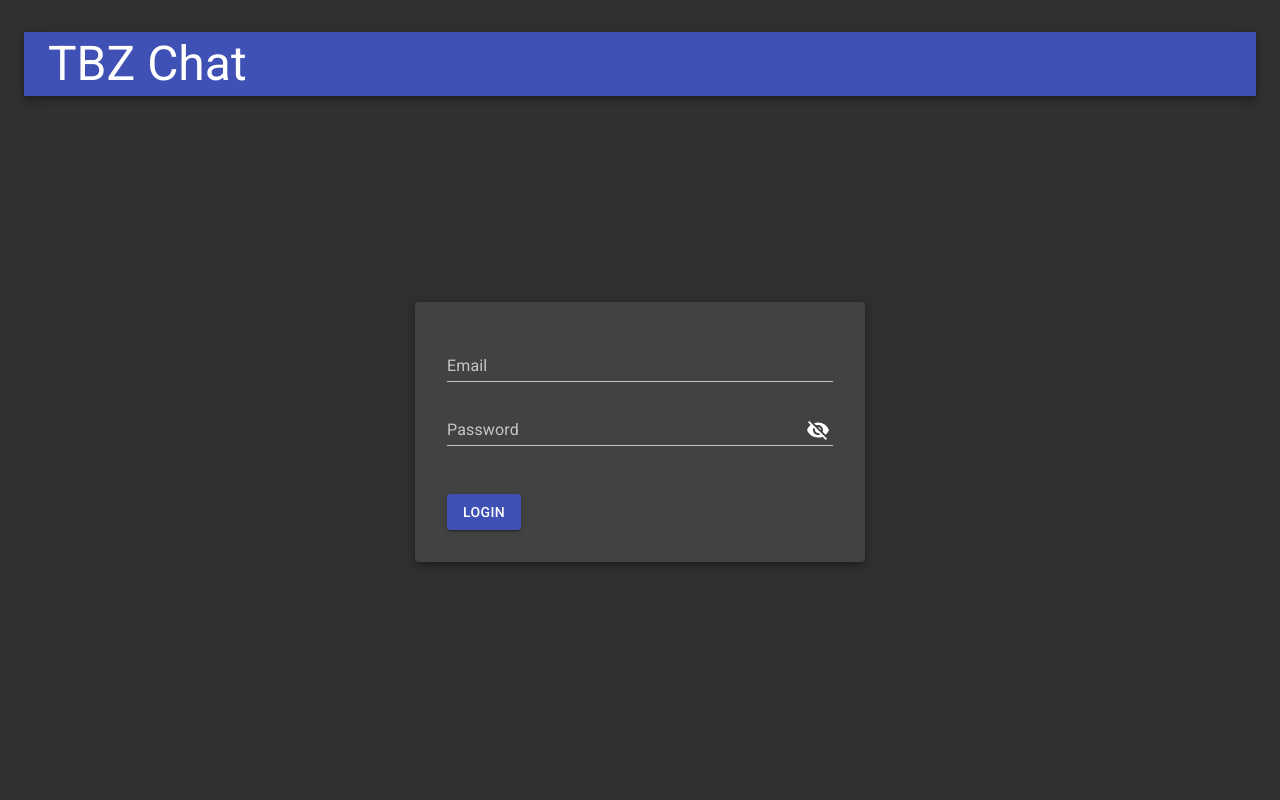
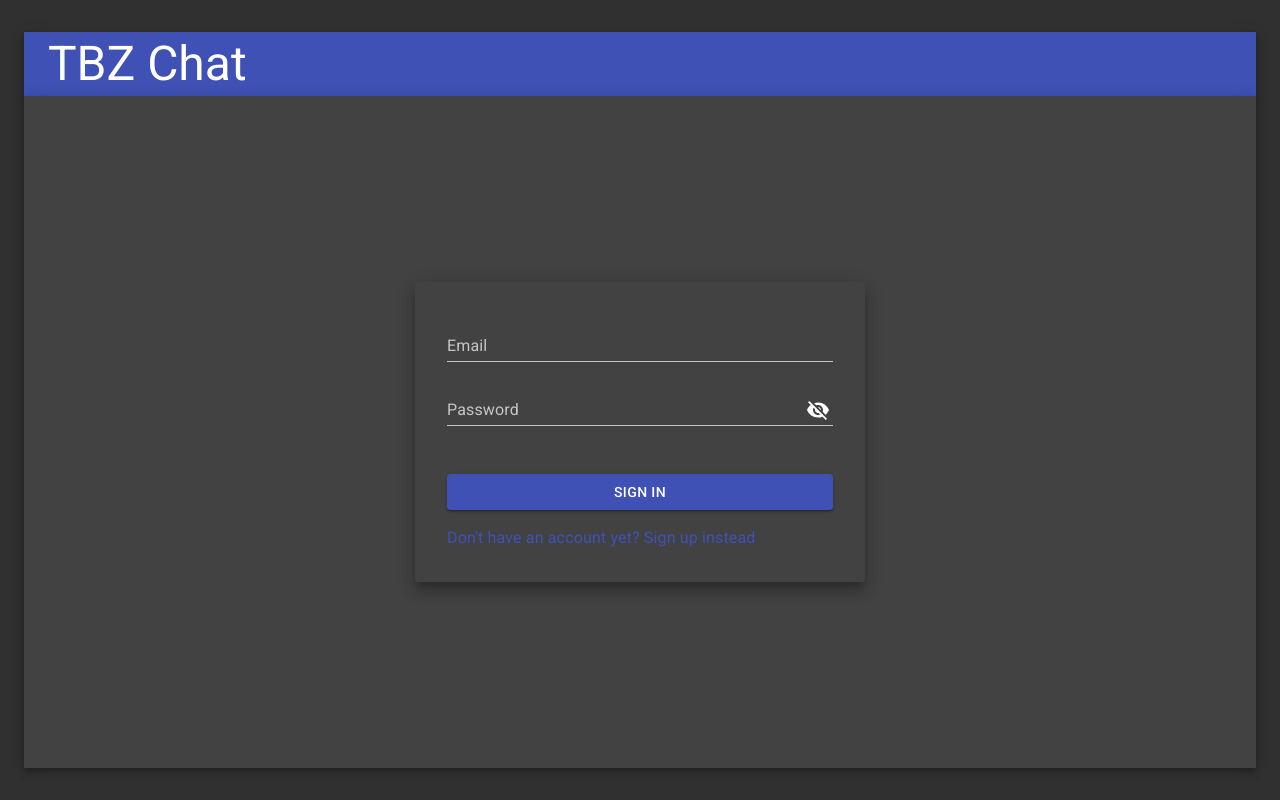
Before and after one commit to sanjayrajesh/tbz-chat, a React (Create React App) app in the folder tbz-chat-frontend/: page /login in a window 1280 px wide. Built offline with nearby package versions, Linux system fonts and the light colour scheme; no server answers.

Commit message:
sign up + sign in

```diff
--- a/tbz-chat-frontend/src/components/App.tsx
+++ b/tbz-chat-frontend/src/components/App.tsx
@@ -25,10 +25,9 @@ const App = () => {
                 <BrowserRouter>
                     <Switch>
                         <Route path="/test" component={TestPage} />
-                        <Route exact path="/login" component={LoginPage} />
+                        <Route path="/login" component={LoginPage} />
                         <Route
-                            exact
-                            path="/register"
+                            path="/sign-up"
                             component={RegisterPage}
                         />
                         <Route secure exact path="/" component={ChatPage} />
--- a/tbz-chat-frontend/src/components/Route.tsx
+++ b/tbz-chat-frontend/src/components/Route.tsx
@@ -1,7 +1,6 @@
 import React from 'react'
-import { Redirect, Route as DomRoute, RouteProps as DomRouteProps, useLocation } from 'react-router-dom'
+import { Redirect, Route as DomRoute, RouteProps as DomRouteProps } from 'react-router-dom'
 import useAuthStatus from '../util/hooks/useAuthStatus'
-import { setInitialRequest } from './pages/LoginPage';
 
 type RouteProps = DomRouteProps & {
     secure?: boolean
@@ -11,9 +10,6 @@ const Route = (props: RouteProps) => {
 
     const {secure} = props;
     const authStatus = useAuthStatus();
-    const location = useLocation();
-
-    setInitialRequest(location.pathname);
 
     if(authStatus === 'PENDING') {
         return (
--- a/tbz-chat-frontend/src/components/context/LanguageContext.tsx
+++ b/tbz-chat-frontend/src/components/context/LanguageContext.tsx
@@ -1,8 +1,9 @@
 import React, { createContext, ReactNode, useState } from 'react'
+import { Language } from '../../language/language';
 
 type LanguageContextValue = {
-    language: string,
-    setLanguage: (language: string) => void
+    language: Language,
+    setLanguage: (language: Language) => void
 }
 
 const initialValue: LanguageContextValue = {
@@ -18,7 +19,7 @@ type LanguageContextProviderProps = {
 
 export const LanguageContextProvider = (props: LanguageContextProviderProps) => {
 
-    const [language, setLanguage] = useState('en');
+    const [language, setLanguage] = useState<Language>('en');
 
     return (
         <LanguageContext.Provider value={{language, setLanguage}}>
--- a/tbz-chat-frontend/src/components/pages/LoginPage.tsx
+++ b/tbz-chat-frontend/src/components/pages/LoginPage.tsx
@@ -11,6 +11,7 @@ import ActionButton from "../atoms/ActionButton";
 import Center from "../atoms/Center";
 import PasswordField from "../atoms/input/PasswordField";
 import TextField from "../atoms/input/TextField";
+import Link from "../atoms/Link";
 import Paper from "../atoms/Paper";
 import Page from "../Page";
 
@@ -19,20 +20,10 @@ const initialValues: LoginRequest = {
     password: "",
 };
 
-let initialRequest: string = "/";
-let initialRequestSet = false;
-
-export const setInitialRequest = (request: string) => {
-  if (!initialRequestSet && request !== "/login") {
-    initialRequest = request;
-    initialRequestSet = true;
-  }
-};
-
-const useStyle = makeStyles((theme) => ({
+export const useStyle = makeStyles((theme) => ({
     paper: {
         width: theme.breakpoints.width("sm") * 0.75,
-  }
+    },
 }));
 
 const LoginPage = () => {
@@ -49,17 +40,26 @@ const LoginPage = () => {
     );
 
     if (authStatus === "AUTHENTICATED") {
-    return <Redirect to={initialRequest} />;
+        return <Redirect to="/" />;
     }
 
     return (
-    <Page title={getString("login")}>
+        <Page title={getString("sign.in")}>
+            <Box clone width={1} height={1}>
+                <Paper square>
                     <Center>
-        <Paper className={classes.paper}>
-          <Formik initialValues={initialValues} onSubmit={handleSubmit}>
+                        <Paper className={classes.paper} elevation={10}>
+                            <Formik
+                                initialValues={initialValues}
+                                onSubmit={handleSubmit}
+                            >
                                 {({ isSubmitting }) => (
                                     <Form>
-                <Grid container spacing={2} direction="column">
+                                        <Grid
+                                            container
+                                            spacing={2}
+                                            direction="column"
+                                        >
                                             <Grid item>
                                                 <TextField
                                                     name="email"
@@ -70,14 +70,24 @@ const LoginPage = () => {
                                             <Grid item>
                                                 <PasswordField
                                                     name="password"
-                      label={getString("password")}
+                                                    label={getString(
+                                                        "password"
+                                                    )}
                                                     autoComplete="currentPassword"
                                                 />
                                             </Grid>
                                             <Grid item>
-                    <Box height="1rem" color="error.main">
-                      {authStatus === "LOGIN_FAILURE" ? (
-                        <Typography>{getString("login.failure")}</Typography>
+                                                <Box
+                                                    height="1rem"
+                                                    color="error.main"
+                                                >
+                                                    {authStatus ===
+                                                    "LOGIN_FAILURE" ? (
+                                                        <Typography>
+                                                            {getString(
+                                                                "login.failure"
+                                                            )}
+                                                        </Typography>
                                                     ) : null}
                                                 </Box>
                                             </Grid>
@@ -85,9 +95,15 @@ const LoginPage = () => {
                                                 <ActionButton
                                                     loading={isSubmitting}
                                                     type="submit"
+                                                    fullWidth
                                                 >
-                      {getString("login")}
+                                                    {getString("sign.in")}
                                                 </ActionButton>
+                                            </Grid>
+                                            <Grid item>
+                                              <Link to="/sign-up">
+                                                {getString("sign.up.link")}
+                                              </Link>
                                             </Grid>
                                         </Grid>
                                     </Form>
@@ -95,6 +111,8 @@ const LoginPage = () => {
                             </Formik>
                         </Paper>
                     </Center>
+                </Paper>
+            </Box>
         </Page>
     );
 };
--- a/tbz-chat-frontend/src/components/pages/RegisterPage/RegisterPage.tsx
+++ b/tbz-chat-frontend/src/components/pages/RegisterPage/RegisterPage.tsx
@@ -1,53 +1,128 @@
-import { Grid } from '@material-ui/core'
-import { Form, Formik, FormikHelpers } from 'formik'
-import React, { useCallback } from 'react'
-import { CreateUserRequest } from '../../../services/UserService'
-import useLanguage from '../../../util/hooks/useLanguage'
-import ActionButton from '../../atoms/ActionButton'
-import Center from '../../atoms/Center'
-import TextField from '../../atoms/input/TextField'
-import Paper from '../../atoms/Paper'
-import Page from '../../Page'
+import { Box, Grid, Typography } from "@material-ui/core";
+import { Form, Formik, FormikHelpers } from "formik";
+import React, { useCallback, useState } from "react";
+import UserService, { CreateUserRequest } from "../../../services/UserService";
+import useLanguage from "../../../util/hooks/useLanguage";
+import ActionButton from "../../atoms/ActionButton";
+import Center from "../../atoms/Center";
+import TextField from "../../atoms/input/TextField";
+import Link from "../../atoms/Link";
+import Paper from "../../atoms/Paper";
+import Page from "../../Page";
+import { useStyle } from "../LoginPage";
+
+const ENTER_EMAIL = "ENTER_EMAIL";
+const REGISTER_SUCCESS = "REGISTER_SUCCESS";
+
+type State =
+    | {
+          status: typeof ENTER_EMAIL;
+          email?: undefined;
+      }
+    | {
+          status: typeof REGISTER_SUCCESS;
+          email: string;
+      };
 
 const initialValues: CreateUserRequest = {
-    email: ""
-}
+    email: "",
+};
 
 const RegisterPage = () => {
+    const getString = useLanguage();
+    const [{ status, email }, setState] = useState<State>({
+        status: ENTER_EMAIL,
+    });
+    const classes = useStyle();
 
-    const getString = useLanguage();
-
-    const handleSubmit = useCallback((values: CreateUserRequest, helpers: FormikHelpers<CreateUserRequest>) => {
-
-    }, []);
+    const handleSubmit = useCallback(
+        (
+            values: CreateUserRequest,
+            helpers: FormikHelpers<CreateUserRequest>
+        ) => {
+            setTimeout(() => {
+                UserService.create(values)
+                    .then((res) => {
+                        setState({
+                            status: REGISTER_SUCCESS,
+                            email: res.data.email,
+                        });
+                    })
+                    .finally(() => {
+                        helpers.setSubmitting(false);
+                    });
+            }, 3000);
+        },
+        []
+    );
 
     return (
-        <Page title={getString("register")}>
+        <Page title={getString("sign.up")}>
+            <Box clone width={1} height={1}>
+                <Paper square>
                     <Center>
-                <Paper title={getString("register.with.email")}>
+                        <Paper
+                            title={
+                                status === ENTER_EMAIL
+                                    ? getString("sign.up.with.email")
+                                    : getString("sign.up.success")
+                            }
+                            elevation={10}
+                            className={classes.paper}
+                        >
+                            {status === ENTER_EMAIL ? (
                                 <Formik
                                     initialValues={initialValues}
                                     onSubmit={handleSubmit}
                                 >
-                        {({isSubmitting}) => (
+                                    {({ isSubmitting }) => (
                                         <Form>
-                                <Grid container direction="column" spacing={2}>
+                                            <Grid
+                                                container
+                                                direction="column"
+                                                spacing={2}
+                                            >
                                                 <Grid item>
-                                        <TextField name="email" label={getString("email")} />
+                                                    <TextField
+                                                        name="email"
+                                                        label={getString(
+                                                            "email"
+                                                        )}
+                                                    />
                                                 </Grid>
                                                 <Grid item>
-                                        <ActionButton loading={isSubmitting} type="submit">
-                                            {getString("register")}
+                                                    <ActionButton
+                                                        loading={isSubmitting}
+                                                        type="submit"
+                                                        fullWidth
+                                                    >
+                                                        {getString("sign.up")}
                                                     </ActionButton>
+                                                </Grid>
+                                                <Grid item>
+                                                    <Link to="/login">
+                                                        {getString(
+                                                            "sign.in.link"
+                                                        )}
+                                                    </Link>
                                                 </Grid>
                                             </Grid>
                                         </Form>
                                     )}
                                 </Formik>
+                            ) : (
+                                <Typography>
+                                    {getString("invitation.sent.1")}
+                                    <b>{email}</b>
+                                    {getString("invitation.sent.2")}
+                                </Typography>
+                            )}
                         </Paper>
                     </Center>
+                </Paper>
+            </Box>
         </Page>
-    )
-}
+    );
+};
 
-export default RegisterPage
+export default RegisterPage;
--- a/tbz-chat-frontend/src/dictionary.ts
+++ b/tbz-chat-frontend/src/language/dictionary.ts
@@ -1,10 +1,6 @@
-type Dictionary = {
-    [key: string]: {
-        [language: string]: string
-    }
-}
+import { Language } from "./language";
 
-const dictionary: Dictionary = {
+const dictionary = {
     email: {
         en: "Email",
         de: "E-Mail"
@@ -33,17 +29,41 @@ const dictionary: Dictionary = {
         en: "Chats",
         de: "Chats"
     },
-    register: {
-        en: "Register",
-        de: "Registrieren"
+    "sign.in": {
+        en: "Sign in",
+        de: "Anmelden"
     },
-    "register.with.email": {
-        en: "Register with your email address",
-        de: "Registrieren Sie sich mit Ihrer E-Mail Adresse"
+    "sign.in.link": {
+        en: "Already have an account? Sign in instead",
+        de: "Sie haben bereits einen Account? Melden Sie sich an"
     },
     "sign.out": {
         en: "Sign out",
         de: "Abmelden"
+    },
+    "sign.up": {
+        en: "Sign up",
+        de: "Account erstellen"
+    },
+    "sign.up.link": {
+        en: "Don't have an account yet? Sign up instead",
+        de: "Sie haben noch keinen Account? Erstellen Sie einen neuen"
+    },
+    "sign.up.with.email": {
+        en: "Sign up with your email address",
+        de: "Registrieren Sie sich mit Ihrer E-Mail Adresse"
+    },
+    "sign.up.success": {
+        en: "Sign up successful",
+        de: "Account erfolgreich erstellt"
+    },
+    "invitation.sent.1": {
+        en: "An invitation was sent to ",
+        de: "Es wurde eine Einladung an "
+    },
+    "invitation.sent.2": {
+        en: "",
+        de: " verschickt"
     },
     profile: {
         en: "Profile",
@@ -100,7 +120,13 @@ const dictionary: Dictionary = {
     confirm: {
         en: "Confirm",
         de: "Bestätigen"
+    },
+}
+
+export type Dictionary = {
+    [K in keyof typeof dictionary]: {
+        [L in Language]: string
     }
 }
 
-export default dictionary
+export default dictionary as Dictionary
--- /dev/null
+++ b/tbz-chat-frontend/src/language/language.ts
@@ -0,0 +1 @@
+export type Language = "en" | "de";
--- a/tbz-chat-frontend/src/util/hooks/useLanguage.ts
+++ b/tbz-chat-frontend/src/util/hooks/useLanguage.ts
@@ -1,28 +1,18 @@
 import { useCallback, useContext } from 'react';
 import LanguageContext from '../../components/context/LanguageContext';
-import dictionary from '../../dictionary';
+import dictionary from '../../language/dictionary';
 
-type Dictionary = typeof dictionary;
-
-type Key = keyof Dictionary;
+type Key = keyof typeof dictionary;
 
 const useLanguage = () => {
     const {language} = useContext(LanguageContext);
 
     const getString = useCallback((key: Key, ...args: string[]) => {
-        const languageItem = dictionary[key];
+        let value = dictionary[key][language];
 
-        if(languageItem) {
-            let itemValue = languageItem[language];
+        args.forEach(arg => value = value.replace("{}", arg));
 
-            if(itemValue) {
-                args.forEach(arg => itemValue = itemValue.replace("{}", arg));
-
-                return itemValue
-            }
-        }
-
-        return `??${key}??`
+        return value;
     }, [language]);
 
     return getString
```
Lines whose indentation alone changed are shown as unchanged.
